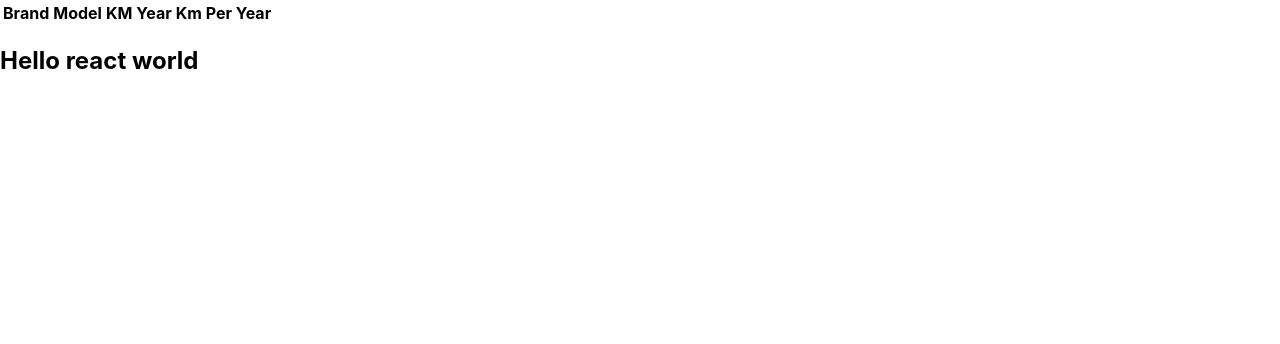
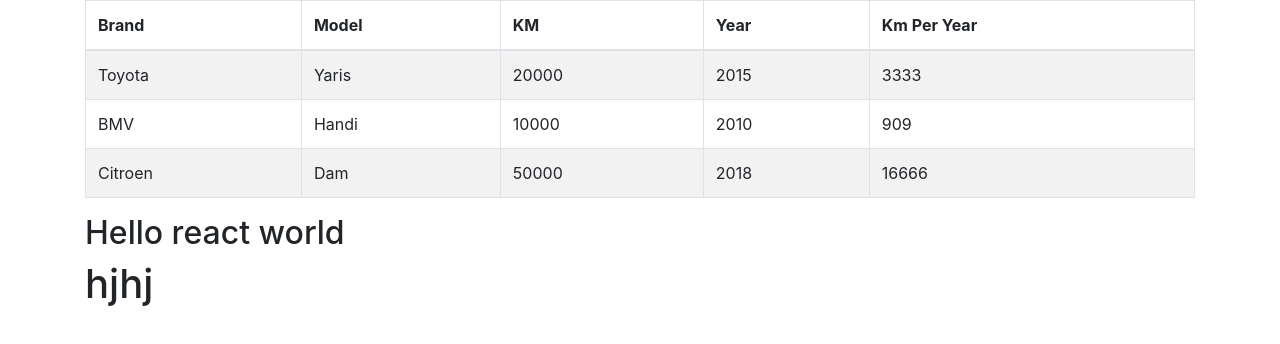
Before and after one commit to yogev76/movie-app-practice, a React (Create React App) app: page / in a window 1280 px wide. Shown: the top 344 px of the page. Built offline with nearby package versions, Linux system fonts and the light colour scheme.

Commit message:
bootsrap add

```diff
--- a/package.json
+++ b/package.json
@@ -6,7 +6,9 @@
     "@testing-library/jest-dom": "^5.11.8",
     "@testing-library/react": "^11.2.3",
     "@testing-library/user-event": "^12.6.0",
+    "bootstrap": "^4.5.3",
     "react": "^17.0.1",
+    "react-bootstrap": "^1.4.3",
     "react-dom": "^17.0.1",
     "react-scripts": "4.0.1",
     "web-vitals": "^0.2.4"
--- a/src/App.js
+++ b/src/App.js
@@ -1,16 +1,23 @@
 import React from 'react';
+import { Container } from 'react-bootstrap';
+import 'bootstrap/dist/css/bootstrap.min.css';
 import './App.css';
 import CarsComp from './components/CarView/CarView';
 import CarModel from './data-models/CarModel';
 
 
 function App() {
-  console.log(new CarModel('ABC','QW',2000,1989))
+  //console.log(new CarModel('ABC','QW',2000,1989))
+  const carData = [];
+  carData.push(new CarModel('Toyota','Yaris',20000,2015));
+  carData.push(new CarModel('BMV','Handi',10000,2010));
+  carData.push(new CarModel('Citroen','Dam',50000,2018));
   return (
-    <div>
-      <CarsComp />
+    <Container>
+      <CarsComp cars={carData} />
      <h2>Hello react world</h2>
-    </div>
+     <h1>hjhj</h1>
+   </Container>
   );
 }
 
--- a/src/components/CarView/CarView.js
+++ b/src/components/CarView/CarView.js
@@ -1,12 +1,25 @@
 import React from 'react';
+import { Table } from 'react-bootstrap';
 class CarsComp extends React.Component {
     constructor(props) {
         super(props);
+        // our car model constructor(brand, model,  km, year)
     }
     render() {
         const carTableRows = [];
+        console.log(this.props.cars)
+        for(let i=0; i<this.props.cars.length; i++) {
+            const rowContent = <tr>
+                <td>{this.props.cars[i]['brand']}</td>
+                <td>{this.props.cars[i]['model']}</td>
+                <td>{this.props.cars[i]['km']}</td>
+                <td>{this.props.cars[i]['year']}</td>
+                <td>{this.props.cars[i].getKmPerYear()}</td>
+                </tr>
+            carTableRows.push(rowContent);
+        }
         return (
-            <table>
+            <Table striped bordered hover>
             <thead>
                 <tr>
                     <th>Brand</th>
@@ -19,7 +32,7 @@
             <tbody>
                 {carTableRows}
             </tbody>
-        </table>
+        </Table>
 
         )
     }
--- a/src/data-models/CarModel.js
+++ b/src/data-models/CarModel.js
@@ -8,7 +8,7 @@
     }
     getKmPerYear() {
       const currentYear = new Date().getFullYear(); // 2020
-      console.log(currentYear);
+      //console.log(currentYear);
       const yearsOnRoad = currentYear - this.year;
       return parseInt(this.km / (yearsOnRoad || 1)); // avoid divide by zero
     }
```
Also changed, not shown: 2 other files (tests, documents, lock files or other folders).
